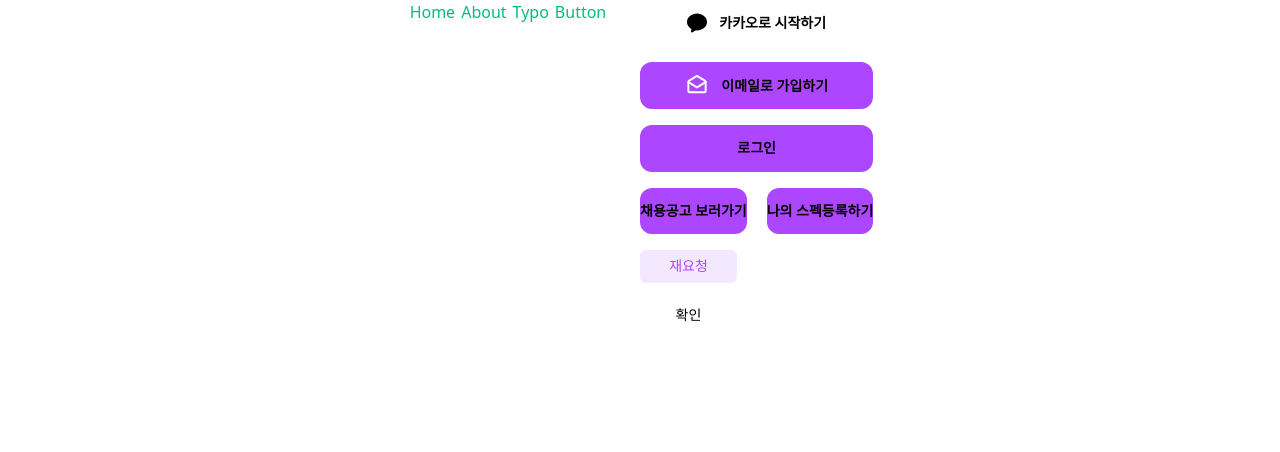
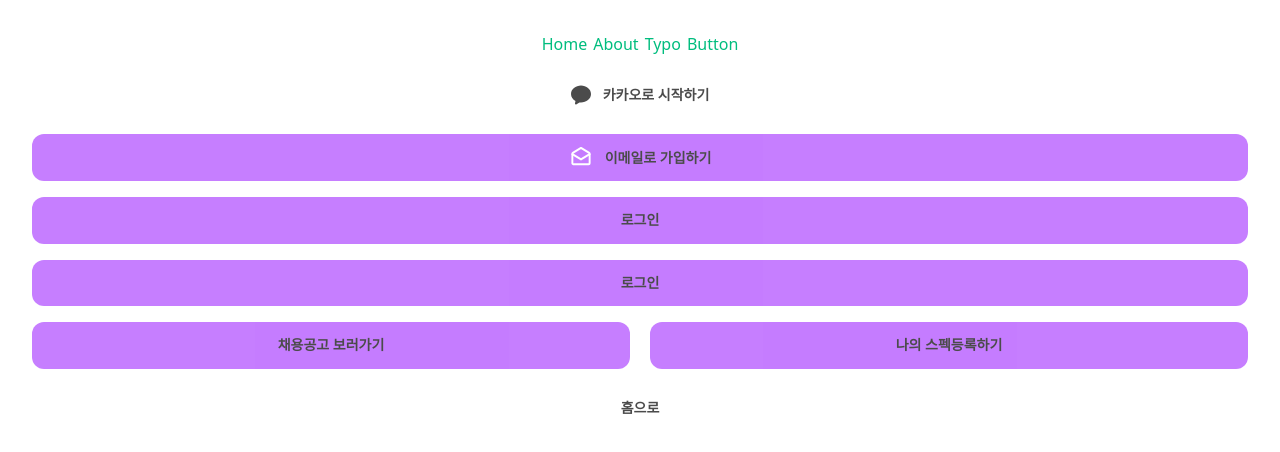
Before and after one commit to kimjongsoo97/jobfit-web-app, a Vue app: page /test/button in a window 1280 px wide. Shown: the top 452 px of the page. Built offline with nearby package versions, Linux system fonts and the light colour scheme.

Commit message:
refact: style 일부 수정

```diff
--- a/package.json
+++ b/package.json
@@ -18,6 +18,8 @@
   },
   "dependencies": {
     "@tailwindcss/vite": "^4.1.4",
+    "@types/kakao-js-sdk": "^1.39.5",
+    "axios": "^1.9.0",
     "pinia": "^3.0.1",
     "tailwindcss": "^4.1.4",
     "vue": "^3.5.13",
--- a/src/App.vue
+++ b/src/App.vue
@@ -3,9 +3,8 @@ import { RouterLink, RouterView } from 'vue-router'
 </script>
 
 <template>
-  <header>
-    <!-- <img alt="Vue logo" class="logo" src="@/assets/logo.svg" width="125" height="125" /> -->
-    <div class="wrapper mb-4">
+  <header class="w-full flex justify-center items-center">
+    <div class="mb-4">
       <nav>
         <RouterLink to="/">Home</RouterLink>
         <RouterLink to="/about">About</RouterLink>
--- a/src/assets/main.css
+++ b/src/assets/main.css
@@ -15,22 +15,3 @@ a,
   transition: 0.4s;
   padding: 3px;
 }
-
-@media (hover: hover) {
-  a:hover {
-    background-color: hsla(160, 100%, 37%, 0.2);
-  }
-}
-
-@media (min-width: 1024px) {
-  body {
-    display: flex;
-    place-items: center;
-  }
-
-  #app {
-    display: grid;
-    grid-template-columns: 1fr 1fr;
-    padding: 0 2rem;
-  }
-}
--- a/src/assets/styles/theme.css
+++ b/src/assets/styles/theme.css
@@ -21,7 +21,9 @@
   --color-white: #FFFFFF;
 
   /* purple */
-  --color-purple-100: #E7E5FF;
+  --color-purple-100: #F6F5FF;
+  --color-purple-200: #D2CDFF;
+  --color-purple-300: #E7E5FF;
   --color-purple-500: #5B4AF4;
   --color-purple-600: #5349B2;
 
@@ -29,7 +31,8 @@
   --color-kakao-yellow: #FFEB02;
 
   /* red */
-  --color-red-500: #FF3C3C ;
+  --color-red-300: #FFDDDD;
+  --color-red-500: #CC1F1F;
 
 }
 
@@ -83,7 +86,7 @@
   letter-spacing: 0%;
 }
 
-.font-pr {
+.font-p1 {
   font-weight: 400;
   font-size: 1rem;
   line-height: 160%;
--- a/src/common/components/Button.vue
+++ b/src/common/components/BigButton.vue
@@ -3,13 +3,8 @@ import { computed } from 'vue';
 const props = defineProps({
   variant: {
     type: String,
-    validator: (value: string) => ['purple', 'kakao-yellow', 'purple-sub', 'gray'].includes(value),
+    validator: (value: string) => ['purple', 'kakao', 'purple-sub', 'gray', 'gray-sub'].includes(value),
     default: 'purple',
-  },
-  size: {
-    type: String,
-    validator: (value: string) => ['lg', 'sm'].includes(value),
-    default: 'lg',
   },
   disabled: {
     type: Boolean,
@@ -21,26 +16,24 @@ const props = defineProps({
 let bgClass: String;
 if (props.variant === 'purple' || props.variant === 'purple-500') {
   bgClass = 'bg-purple-500';
-} else if (props.variant === 'kakao-yellow') {
+} else if (props.variant === 'kakao') {
   bgClass = 'bg-kakao-yellow';
 } else if (props.variant === 'purple-sub') {
-  bgClass = 'bg-purple-100';
+  bgClass = 'bg-purple-300';
 } else if (props.variant === 'gray') {
+  bgClass = 'bg-gr-300';
+} else if (props.variant === 'gray-sub') {
   bgClass = 'bg-gr-200';
 }
 
 let sizeClass: String;
 let roundedClass: String;
 let pClass: String;
-if (props.size === 'lg') {
-  sizeClass = 'w-full';
-  roundedClass = 'rounded-xl';
-  pClass = 'py-3';
-} else if (props.size === 'sm') {
-  sizeClass = 'w-full';
-  roundedClass = 'rounded-md';
-  pClass = 'py-[0.3125rem]';
-}
+
+sizeClass = 'w-full';
+roundedClass = 'rounded-xl';
+pClass = 'py-3';
+
 const buttonClass = computed(() => {
   return [
     `${bgClass}`,
@@ -49,6 +42,8 @@ const buttonClass = computed(() => {
     `${roundedClass}`,
     `${pClass}`,
     `gap-3`,
+    `opacity-70 hover:opacity-100`,
+    `transition-opacity duration-200`,
   ]
 })
 const emit = defineEmits(['click']);
--- a/src/views/HomeView.vue
+++ b/src/views/HomeView.vue
@@ -1,6 +1,5 @@
 <script setup lang="ts">
-import TheWelcome from '../components/TheWelcome.vue'
-import Button from '../common/components/Button.vue'
+import Button from '../common/components/BigButton.vue'
 </script>
 
 <template>
--- a/src/views/tests/ButtonTest.vue
+++ b/src/views/tests/ButtonTest.vue
@@ -1,59 +1,53 @@
 <template>
-  <div class="flex flex-col gap-y-4">
-    <Button variant="kakao-yellow" size="lg">
+  <div class="flex flex-col gap-y-4 w-full">
+    <BigButton variant="kakao">
       <template #icon>
         <img src="@/assets/icons/KakaoIcon.svg" alt="카카오 로고" width="20" height="19" />
       </template>
       <template #text>
         <p class="font-h5">카카오로 시작하기</p>
       </template>
-    </Button>
-    <Button variant="purple" size="lg">
+    </BigButton>
+    <BigButton variant="purple">
       <template #icon>
         <img src="@/assets/icons/LineEmailIcon.svg" alt="이메일 로고" width="24" height="24" />
       </template>
       <template #text>
         <p class="font-h5 text-gr-100">이메일로 가입하기</p>
       </template>
-    </Button>
-    <Button variant="purple" size="lg">
+    </BigButton>
+    <BigButton variant="purple">
       <template #text>
         <p class="font-h5 text-gr-100">로그인</p>
       </template>
-    </Button>
+    </BigButton>
+    <BigButton variant="purple">
+      <template #text>
+        <p class="font-h5 text-gr-100">로그인</p>
+      </template>
+    </BigButton>
     <div class="flex gap-5">
-      <Button variant="purple" size="lg">
+      <BigButton variant="purple">
         <template #text>
           <p class="font-h5 text-gr-100">채용공고 보러가기</p>
         </template>
-      </Button>
-      <Button variant="purple" size="lg">
+      </BigButton>
+      <BigButton variant="purple">
         <template #text>
           <p class="font-h5 text-gr-100">나의 스펙등록하기</p>
         </template>
-      </Button>
+      </BigButton>
     </div>
-    <!-- 아마도 인풋 태그 만들때 비율로 들어가면 될듯 함다 -->
-    <div class="w-[97px]">
-      <Button variant="purple-sub" size="sm">
-        <template #text>
-          <p class="font-caption text-purple-500">재요청</p>
-        </template>
-      </Button>
-    </div>
-    <!-- 클릭 함수 적용 -->
-    <div class="w-[97px]">
-      <Button variant="gray" size="sm" @click="handleClick">
-        <template #text>
-          <p class="font-caption text-gr-800">확인</p>
-        </template>
-      </Button>
-    </div>
+    <BigButton variant="gray">
+      <template #text>
+        <p class="font-h5 text-gr-800">홈으로</p>
+      </template>
+    </BigButton>
   </div>
 </template>
 
 <script setup lang='ts'>
-import Button from '../../common/components/Button.vue'
+import BigButton from '../../common/components/BigButton.vue'
 
 const handleClick = () => {
   console.log('clicked');
```
Also changed, not shown: 1 other file (tests, documents, lock files or other folders).
